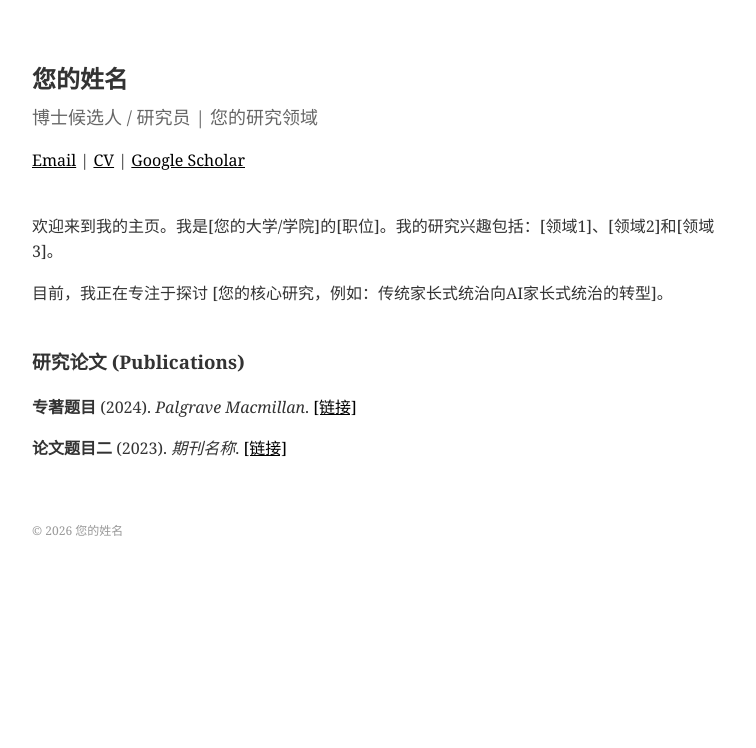
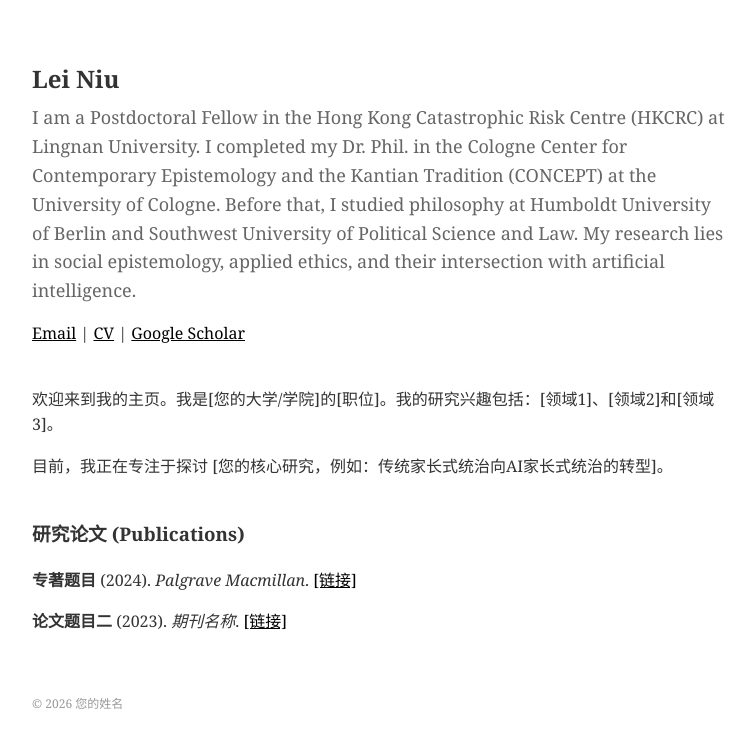
Before and after one commit to Leiniu05/leiniu.github.io, a plain HTML site: page index.html in a window 1280 px wide. Shown: the whole page, without its empty margins (258-1014 px from the left). Drawn offline with Linux system fonts and the light colour scheme.

Commit message:
Update personal information in index.html

```diff
--- a/index.html
+++ b/index.html
@@ -25,8 +25,8 @@
 <body>
 
     <header>
-        <h1>您的姓名</h1>
-        <h2>博士候选人 / 研究员 | 您的研究领域</h2>
+        <h1>Lei Niu </h1>
+        <h2>I am a Postdoctoral Fellow in the Hong Kong Catastrophic Risk Centre (HKCRC) at Lingnan University. I completed my Dr. Phil. in the Cologne Center for Contemporary Epistemology and the Kantian Tradition (CONCEPT) at the University of Cologne. Before that, I studied philosophy at Humboldt University of Berlin and Southwest University of Political Science and Law. My research lies in social epistemology, applied ethics, and their intersection with artificial intelligence. </h2>
         <p>
             <a href="mailto:your@email.com">Email</a> |
             <a href="#">CV</a> |
```
